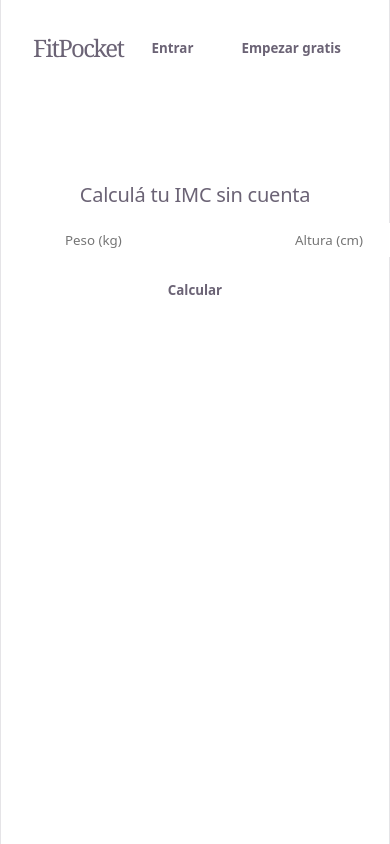
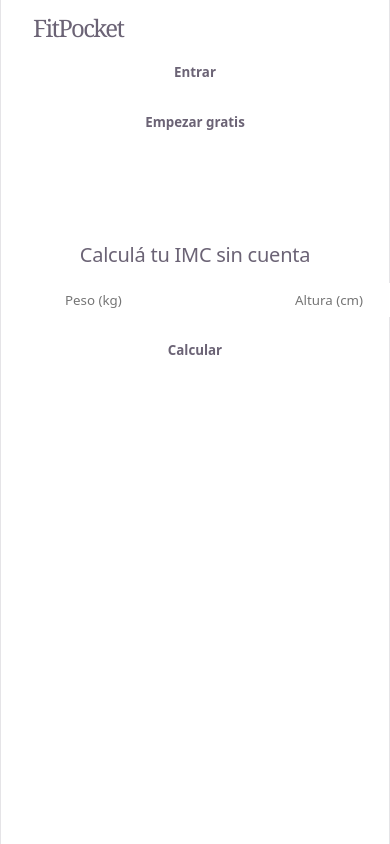
Before and after one commit to Sofipow-007/FitPocket, a React app in the folder fullStack/frontend/: page / in a window 390 px wide. Shown: the top 844 px of the page. Built offline with nearby package versions, Linux system fonts and the light colour scheme; the HTML template or start-up script is replaced by a standard one.

Commit message:
Se modificó el ancho del navbar y es responsive

```diff
--- a/fullStack/frontend/src/App.css
+++ b/fullStack/frontend/src/App.css
@@ -1,3 +1,11 @@
+body, html, #root, .App {
+  margin: 0;
+  padding: 0;
+  width: 100%;
+  height: 100%;
+  box-sizing: border-box;
+}
+
 .App {
   background-color: var(--bg1);
   min-height: 100vh;
--- a/fullStack/frontend/src/components/NavBar/Navbar.css
+++ b/fullStack/frontend/src/components/NavBar/Navbar.css
@@ -4,18 +4,21 @@
   align-items: center;
   background-color: var(--bg2);
   padding: 1rem 2rem;
-  border-bottom: 1px solid var(--bg3);
+  width: 100%;              /* ocupa todo el ancho */
+  box-sizing: border-box;   /* asegura que el padding no rompa el ancho */
+  border: none;             /* 👈 elimina la línea inferior */
 }
 
 .navbar__logo h1 {
   font-family: Georgia, serif;
   color: var(--vio);
   font-size: 1.5rem;
+  margin: 0;                /* evita márgenes que generen líneas invisibles */
 }
 
 .navbar__actions {
   display: flex;
-  gap: 1rem;
+  gap: 2rem;                /* más separación entre botones */
 }
 
 .btn {
@@ -46,3 +49,22 @@
   background-color: var(--bg3);
   color: var(--ink);
 }
+
+/* Responsive: en pantallas chicas los botones se apilan */
+@media (max-width: 600px) {
+  .navbar {
+    flex-direction: column;
+    align-items: flex-start;
+    gap: 1rem;
+  }
+
+  .navbar__actions {
+    flex-direction: column;
+    width: 100%;
+    gap: 1rem;              /* separación vertical en mobile */
+  }
+
+  .btn {
+    width: 100%;            /* botones ocupan todo el ancho en mobile */
+  }
+}
```
